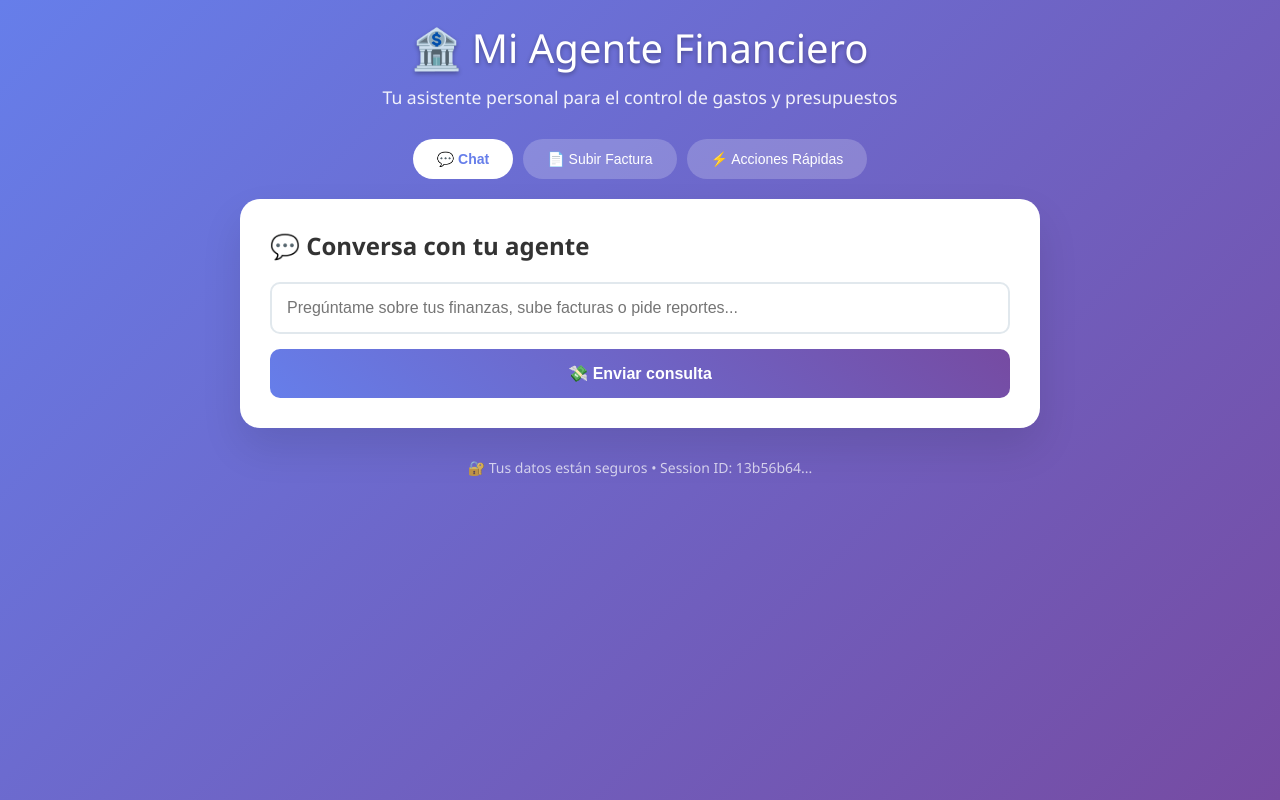
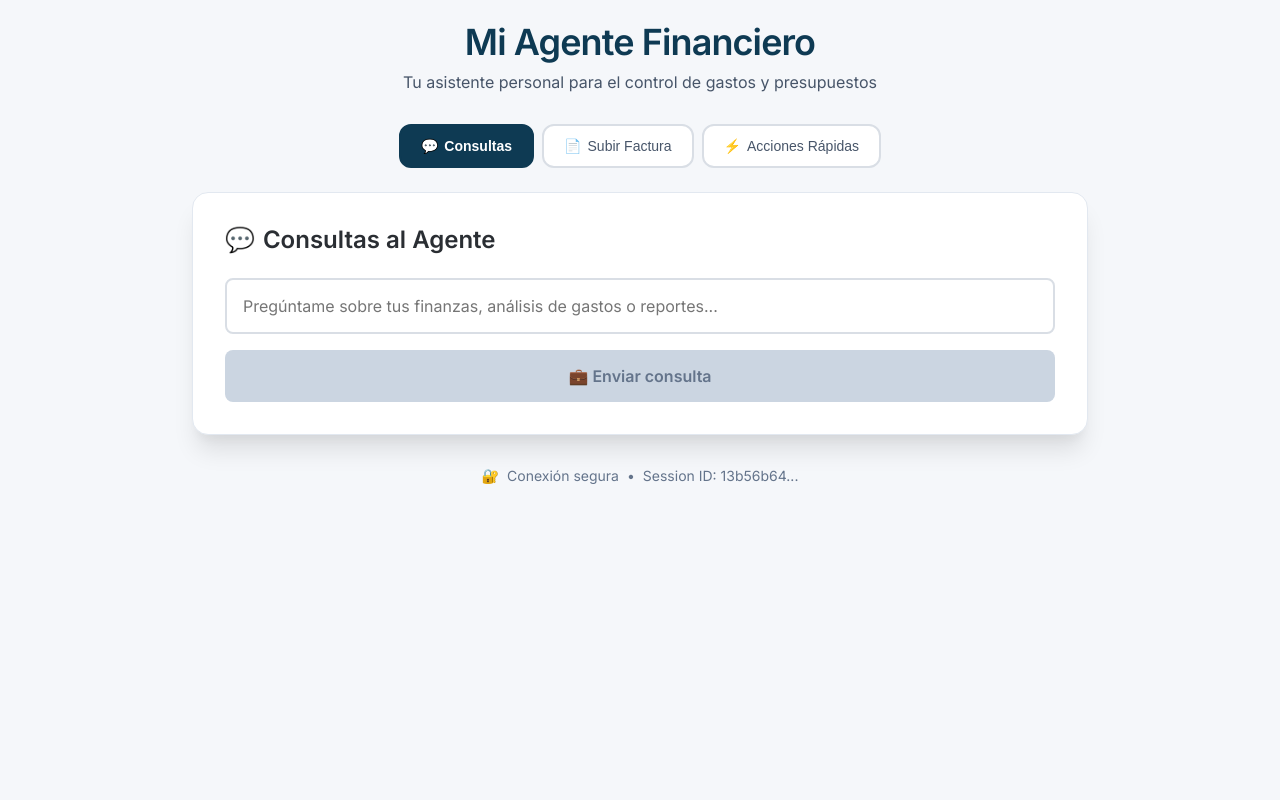
Before and after one commit to Gabitronix1/Frontend_FinancialIA, a React (Create React App) app: page / in a window 1280 px wide. Built offline with nearby package versions, Linux system fonts and the light colour scheme.

Commit message:
Update App.js

```diff
--- a/src/App.js
+++ b/src/App.js
@@ -111,153 +111,400 @@ function App() {
     }
   };
 
-  return (
-    <div style={{
-      fontFamily: "'Segoe UI', Tahoma, Geneva, Verdana, sans-serif",
-      background: "linear-gradient(135deg, #667eea 0%, #764ba2 100%)",
+  const styles = {
+    // Design Tokens
+    colors: {
+      primary: '#0E3A53',
+      accent: '#1B5E20',
+      danger: '#C62828',
+      bg: '#F5F7FA',
+      text: '#2A2E33',
+      border: '#D9DEE5',
+      white: '#FFFFFF',
+      gray50: '#F8FAFC',
+      gray100: '#F1F5F9',
+      gray200: '#E2E8F0',
+      gray300: '#CBD5E1',
+      gray600: '#475569',
+      gray700: '#334155',
+      gray800: '#1E293B'
+    },
+
+    // Base Styles
+    app: {
+      fontFamily: "'Inter', 'Manrope', system-ui, -apple-system, sans-serif",
+      backgroundColor: '#F5F7FA',
       minHeight: "100vh",
       padding: "20px"
-    }}>
+    },
+
+    // Header
+    header: {
+      textAlign: "center",
+      marginBottom: "32px"
+    },
+
+    title: {
+      color: '#0E3A53',
+      fontSize: "2.25rem",
+      fontWeight: "700",
+      margin: "0",
+      letterSpacing: "-0.025em"
+    },
+
+    subtitle: {
+      color: '#475569',
+      fontSize: "1rem",
+      margin: "8px 0 0 0",
+      fontWeight: "400"
+    },
+
+    // Navigation
+    tabContainer: {
+      display: "flex",
+      justifyContent: "center",
+      marginBottom: "24px",
+      gap: "8px"
+    },
+
+    tab: (isActive) => ({
+      padding: "12px 20px",
+      border: "2px solid",
+      borderColor: isActive ? '#0E3A53' : '#D9DEE5',
+      borderRadius: "12px",
+      backgroundColor: isActive ? '#0E3A53' : '#FFFFFF',
+      color: isActive ? '#FFFFFF' : '#475569',
+      fontWeight: isActive ? "600" : "500",
+      fontSize: "14px",
+      cursor: "pointer",
+      transition: "all 0.2s ease-in-out",
+      outline: "none",
+      ':hover': {
+        borderColor: '#0E3A53',
+        transform: "translateY(-1px)"
+      },
+      ':focus-visible': {
+        boxShadow: "0 0 0 3px rgba(14, 58, 83, 0.2)"
+      }
+    }),
+
+    // Main Container
+    mainContainer: {
+      maxWidth: "896px",
+      margin: "0 auto",
+      backgroundColor: '#FFFFFF',
+      borderRadius: "16px",
+      boxShadow: "0 20px 25px -5px rgba(0, 0, 0, 0.1), 0 10px 10px -5px rgba(0, 0, 0, 0.04)",
+      overflow: "hidden",
+      border: "1px solid #E2E8F0"
+    },
+
+    // Content sections
+    contentSection: {
+      padding: "32px"
+    },
+
+    sectionTitle: {
+      color: '#2A2E33',
+      fontSize: "1.5rem",
+      fontWeight: "600",
+      marginBottom: "24px",
+      display: "flex",
+      alignItems: "center",
+      gap: "8px"
+    },
+
+    // Form elements
+    input: {
+      width: "100%",
+      padding: "16px",
+      border: "2px solid #D9DEE5",
+      borderRadius: "8px",
+      fontSize: "16px",
+      outline: "none",
+      transition: "border-color 0.2s ease-in-out, box-shadow 0.2s ease-in-out",
+      boxSizing: "border-box",
+      fontFamily: "inherit",
+      backgroundColor: '#FFFFFF',
+      color: '#2A2E33'
+    },
+
+    inputFocused: {
+      borderColor: '#0E3A53',
+      boxShadow: "0 0 0 3px rgba(14, 58, 83, 0.1)"
+    },
+
+    button: (variant = 'primary', disabled = false) => ({
+      width: "100%",
+      padding: "16px 24px",
+      backgroundColor: disabled
+        ? '#CBD5E1'
+        : variant === 'primary'
+          ? '#0E3A53'
+          : variant === 'success'
+            ? '#1B5E20'
+            : '#FFFFFF',
+      color: disabled
+        ? '#64748B'
+        : variant === 'primary' || variant === 'success'
+          ? '#FFFFFF'
+          : '#2A2E33',
+      border: variant === 'outline' ? "2px solid #D9DEE5" : "none",
+      borderRadius: "8px",
+      fontSize: "16px",
+      fontWeight: "600",
+      cursor: disabled ? "not-allowed" : "pointer",
+      transition: "all 0.2s ease-in-out",
+      outline: "none",
+      fontFamily: "inherit"
+    }),
+
+    // File upload area
+    uploadArea: (hasFile) => ({
+      border: "2px dashed",
+      borderColor: hasFile ? '#1B5E20' : '#0E3A53',
+      borderRadius: "12px",
+      padding: "48px 24px",
+      textAlign: "center",
+      marginBottom: "24px",
+      backgroundColor: hasFile ? 'rgba(27, 94, 32, 0.02)' : 'rgba(14, 58, 83, 0.02)',
+      cursor: "pointer",
+      transition: "all 0.2s ease-in-out"
+    }),
+
+    uploadIcon: {
+      fontSize: "48px",
+      marginBottom: "16px",
+      display: "block"
+    },
+
+    uploadText: {
+      color: '#2A2E33',
+      fontSize: "18px",
+      fontWeight: "600",
+      margin: "0 0 8px 0"
+    },
+
+    uploadSubtext: {
+      color: '#475569',
+      fontSize: "14px",
+      margin: "0"
+    },
+
+    // Quick actions grid
+    actionsGrid: {
+      display: "grid",
+      gridTemplateColumns: "repeat(auto-fit, minmax(240px, 1fr))",
+      gap: "16px"
+    },
+
+    actionCard: {
+      padding: "24px",
+      border: "2px solid #E2E8F0",
+      borderRadius: "12px",
+      backgroundColor: '#FFFFFF',
+      cursor: "pointer",
+      transition: "all 0.2s ease-in-out",
+      textAlign: "center",
+      outline: "none"
+    },
+
+    actionCardHover: {
+      borderColor: '#0E3A53',
+      transform: "translateY(-2px)",
+      boxShadow: "0 10px 15px -3px rgba(14, 58, 83, 0.1), 0 4px 6px -2px rgba(14, 58, 83, 0.05)"
+    },
+
+    actionIcon: {
+      fontSize: "32px",
+      marginBottom: "12px",
+      display: "block"
+    },
+
+    actionTitle: {
+      color: '#2A2E33',
+      fontSize: "16px",
+      fontWeight: "600",
+      margin: "0 0 8px 0"
+    },
+
+    actionDescription: {
+      color: '#64748B',
+      fontSize: "14px",
+      margin: "0",
+      lineHeight: "1.4"
+    },
+
+    // Response section
+    responseSection: {
+      backgroundColor: '#F8FAFC',
+      padding: "32px",
+      borderTop: "1px solid #E2E8F0"
+    },
+
+    responseTitle: {
+      color: '#2A2E33',
+      fontSize: "18px",
+      fontWeight: "600",
+      marginBottom: "16px",
+      display: "flex",
+      alignItems: "center",
+      gap: "8px"
+    },
+
+    responseContent: {
+      backgroundColor: '#FFFFFF',
+      padding: "24px",
+      borderRadius: "8px",
+      border: "1px solid #E2E8F0",
+      fontSize: "14px",
+      lineHeight: "1.6"
+    },
+
+    responseText: {
+      whiteSpace: "pre-wrap",
+      wordBreak: "break-word",
+      margin: "0",
+      fontFamily: "'JetBrains Mono', 'Menlo', 'Monaco', monospace",
+      color: '#2A2E33'
+    },
+
+    errorText: {
+      color: '#C62828',
+      fontWeight: "500"
+    },
+
+    // Footer
+    footer: {
+      textAlign: "center",
+      marginTop: "32px",
+      color: '#64748B',
+      fontSize: "14px"
+    },
+
+    footerText: {
+      margin: "0",
+      display: "flex",
+      alignItems: "center",
+      justifyContent: "center",
+      gap: "8px"
+    }
+  };
+
+  return (
+    <div style={styles.app}>
       {/* Header */}
-      <div style={{
-        textAlign: "center",
-        marginBottom: "30px"
-      }}>
-        <h1 style={{
-          color: "white",
-          fontSize: "2.5rem",
-          fontWeight: "300",
-          margin: "0",
-          textShadow: "0 2px 4px rgba(0,0,0,0.3)"
-        }}>
-          🏦 Mi Agente Financiero
+      <header style={styles.header}>
+        <h1 style={styles.title}>
+          Mi Agente Financiero
         </h1>
-        <p style={{
-          color: "rgba(255,255,255,0.9)",
-          fontSize: "1.1rem",
-          margin: "10px 0 0 0"
-        }}>
+        <p style={styles.subtitle}>
           Tu asistente personal para el control de gastos y presupuestos
         </p>
-      </div>
+      </header>
 
       {/* Navegación por pestañas */}
-      <div style={{
-        display: "flex",
-        justifyContent: "center",
-        marginBottom: "20px"
-      }}>
+      <nav style={styles.tabContainer}>
         {[
-          { key: "chat", label: "💬 Chat", icon: "💬" },
-          { key: "upload", label: "📄 Subir Factura", icon: "📄" },
-          { key: "actions", label: "⚡ Acciones Rápidas", icon: "⚡" }
+          { key: "chat", label: "Consultas", icon: "💬" },
+          { key: "upload", label: "Subir Factura", icon: "📄" },
+          { key: "actions", label: "Acciones Rápidas", icon: "⚡" }
         ].map(tab => (
           <button
             key={tab.key}
             onClick={() => setActiveTab(tab.key)}
-            style={{
-              padding: "12px 24px",
-              margin: "0 5px",
-              border: "none",
-              borderRadius: "25px",
-              background: activeTab === tab.key ? "white" : "rgba(255,255,255,0.2)",
-              color: activeTab === tab.key ? "#667eea" : "white",
-              fontWeight: activeTab === tab.key ? "600" : "400",
-              cursor: "pointer",
-              transition: "all 0.3s ease",
-              fontSize: "14px"
+            style={styles.tab(activeTab === tab.key)}
+            onMouseEnter={(e) => {
+              if (activeTab !== tab.key) {
+                e.target.style.borderColor = '#0E3A53';
+                e.target.style.transform = "translateY(-1px)";
+              }
+            }}
+            onMouseLeave={(e) => {
+              if (activeTab !== tab.key) {
+                e.target.style.borderColor = '#D9DEE5';
+                e.target.style.transform = "translateY(0)";
+              }
             }}
           >
+            <span style={{ marginRight: "6px" }}>{tab.icon}</span>
             {tab.label}
           </button>
         ))}
-      </div>
+      </nav>
 
       {/* Contenedor principal */}
-      <div style={{
-        maxWidth: "800px",
-        margin: "0 auto",
-        background: "white",
-        borderRadius: "20px",
-        boxShadow: "0 20px 40px rgba(0,0,0,0.1)",
-        overflow: "hidden"
-      }}>
+      <main style={styles.mainContainer}>
 
         {/* Tab: Chat */}
         {activeTab === "chat" && (
-          <div style={{ padding: "30px" }}>
-            <h2 style={{
-              color: "#333",
-              marginBottom: "20px",
-              fontSize: "1.5rem"
-            }}>
-              💬 Conversa con tu agente
+          <section style={styles.contentSection}>
+            <h2 style={styles.sectionTitle}>
+              <span>💬</span>
+              Consultas al Agente
             </h2>
 
             <form onSubmit={handleSubmit}>
-              <div style={{ marginBottom: "15px" }}>
+              <div style={{ marginBottom: "16px" }}>
                 <input
                   type="text"
                   value={input}
-                  placeholder="Pregúntame sobre tus finanzas, sube facturas o pide reportes..."
+                  placeholder="Pregúntame sobre tus finanzas, análisis de gastos o reportes..."
                   onChange={(e) => setInput(e.target.value)}
                   disabled={loading}
                   style={{
-                    width: "100%",
-                    padding: "15px",
-                    border: "2px solid #e1e8ed",
-                    borderRadius: "10px",
-                    fontSize: "16px",
-                    outline: "none",
-                    transition: "border-color 0.3s ease",
-                    boxSizing: "border-box"
+                    ...styles.input,
+                    ...(document.activeElement === document.querySelector('input[type="text"]') ? styles.inputFocused : {})
                   }}
-                  onFocus={(e) => e.target.style.borderColor = "#667eea"}
-                  onBlur={(e) => e.target.style.borderColor = "#e1e8ed"}
+                  onFocus={(e) => {
+                    e.target.style.borderColor = '#0E3A53';
+                    e.target.style.boxShadow = "0 0 0 3px rgba(14, 58, 83, 0.1)";
+                  }}
+                  onBlur={(e) => {
+                    e.target.style.borderColor = '#D9DEE5';
+                    e.target.style.boxShadow = "none";
+                  }}
                 />
               </div>
 
               <button
                 type="submit"
                 disabled={loading || (!input.trim() && !selectedFile)}
-                style={{
-                  width: "100%",
-                  padding: "15px",
-                  background: loading ? "#ccc" : "linear-gradient(45deg, #667eea, #764ba2)",
-                  color: "white",
-                  border: "none",
-                  borderRadius: "10px",
-                  fontSize: "16px",
-                  fontWeight: "600",
-                  cursor: loading ? "not-allowed" : "pointer",
-                  transition: "all 0.3s ease"
+                style={styles.button('primary', loading || (!input.trim() && !selectedFile))}
+                onMouseEnter={(e) => {
+                  if (!loading && (input.trim() || selectedFile)) {
+                    e.target.style.backgroundColor = '#1A4D66';
+                    e.target.style.transform = "translateY(-1px)";
+                    e.target.style.boxShadow = "0 4px 6px -1px rgba(14, 58, 83, 0.2)";
+                  }
+                }}
+                onMouseLeave={(e) => {
+                  if (!loading && (input.trim() || selectedFile)) {
+                    e.target.style.backgroundColor = '#0E3A53';
+                    e.target.style.transform = "translateY(0)";
+                    e.target.style.boxShadow = "none";
+                  }
                 }}
               >
-                {loading ? "🤔 Procesando..." : "💸 Enviar consulta"}
+                {loading ? (
+                  <span>🔄 Procesando consulta...</span>
+                ) : (
+                  <span>💼 Enviar consulta</span>
+                )}
               </button>
             </form>
-          </div>
+          </section>
         )}
 
         {/* Tab: Upload */}
         {activeTab === "upload" && (
-          <div style={{ padding: "30px" }}>
-            <h2 style={{
-              color: "#333",
-              marginBottom: "20px",
-              fontSize: "1.5rem"
-            }}>
-              📄 Subir Factura o Boleta
+          <section style={styles.contentSection}>
+            <h2 style={styles.sectionTitle}>
+              <span>📄</span>
+              Procesar Documento
             </h2>
 
-            <div style={{
-              border: "2px dashed #667eea",
-              borderRadius: "15px",
-              padding: "40px",
-              textAlign: "center",
-              marginBottom: "20px",
-              background: selectedFile ? "rgba(102, 126, 234, 0.05)" : "rgba(0,0,0,0.02)"
-            }}>
+            <div style={styles.uploadArea(selectedFile)}>
               <input
                 type="file"
                 onChange={handleFileSelect}
@@ -266,27 +513,20 @@ function App() {
                 id="file-upload"
               />
 
-              <label htmlFor="file-upload" style={{
-                cursor: "pointer",
-                display: "block"
-              }}>
-                <div style={{
-                  fontSize: "48px",
-                  marginBottom: "15px"
-                }}>
+              <label htmlFor="file-upload" style={{ cursor: "pointer", display: "block" }}>
+                <span style={styles.uploadIcon}>
                   {selectedFile ? "✅" : "📎"}
-                </div>
+                </span>
 
-                <h3 style={{ color: "#333", margin: "0 0 10px 0" }}>
-                  {selectedFile ? selectedFile.name : "Seleccionar archivo"}
+                <h3 style={styles.uploadText}>
+                  {selectedFile ? selectedFile.name : "Seleccionar documento"}
                 </h3>
 
-                <p style={{
-                  color: "#666",
-                  margin: "0",
-                  fontSize: "14px"
-                }}>
-                  {selectedFile ? "Archivo listo para procesar" : "Soporta: PNG, JPG, PDF, DOC, DOCX"}
+                <p style={styles.uploadSubtext}>
+                  {selectedFile
+                    ? "Documento listo para procesar"
+                    : "Formatos soportados: PNG, JPG, PDF, DOC, DOCX"
+                  }
                 </p>
               </label>
             </div>
@@ -295,186 +535,148 @@ function App() {
               <input
                 type="text"
                 value={input}
-                placeholder="Instrucciones adicionales (opcional)..."
+                placeholder="Instrucciones adicionales para el procesamiento (opcional)..."
                 onChange={(e) => setInput(e.target.value)}
                 disabled={loading}
                 style={{
-                  width: "100%",
-                  padding: "15px",
-                  border: "2px solid #e1e8ed",
-                  borderRadius: "10px",
-                  fontSize: "16px",
-                  outline: "none",
-                  marginBottom: "15px",
-                  boxSizing: "border-box"
+                  ...styles.input,
+                  marginBottom: "16px"
+                }}
+                onFocus={(e) => {
+                  e.target.style.borderColor = '#0E3A53';
+                  e.target.style.boxShadow = "0 0 0 3px rgba(14, 58, 83, 0.1)";
+                }}
+                onBlur={(e) => {
+                  e.target.style.borderColor = '#D9DEE5';
+                  e.target.style.boxShadow = "none";
                 }}
               />
 
               <button
                 type="submit"
                 disabled={loading || !selectedFile}
-                style={{
-                  width: "100%",
-                  padding: "15px",
-                  background: loading || !selectedFile ? "#ccc" : "linear-gradient(45deg, #667eea, #764ba2)",
-                  color: "white",
-                  border: "none",
-                  borderRadius: "10px",
-                  fontSize: "16px",
-                  fontWeight: "600",
-                  cursor: loading || !selectedFile ? "not-allowed" : "pointer"
+                style={styles.button('success', loading || !selectedFile)}
+                onMouseEnter={(e) => {
+                  if (!loading && selectedFile) {
+                    e.target.style.backgroundColor = '#2E7D32';
+                    e.target.style.transform = "translateY(-1px)";
+                    e.target.style.boxShadow = "0 4px 6px -1px rgba(27, 94, 32, 0.2)";
+                  }
+                }}
+                onMouseLeave={(e) => {
+                  if (!loading && selectedFile) {
+                    e.target.style.backgroundColor = '#1B5E20';
+                    e.target.style.transform = "translateY(0)";
+                    e.target.style.boxShadow = "none";
+                  }
                 }}
               >
-                {loading ? "📤 Procesando factura..." : "💾 Procesar y guardar gasto"}
+                {loading ? (
+                  <span>📤 Procesando documento...</span>
+                ) : (
+                  <span>💾 Procesar y registrar gasto</span>
+                )}
               </button>
             </form>
-          </div>
+          </section>
         )}
 
         {/* Tab: Acciones Rápidas */}
         {activeTab === "actions" && (
-          <div style={{ padding: "30px" }}>
-            <h2 style={{
-              color: "#333",
-              marginBottom: "25px",
-              fontSize: "1.5rem"
-            }}>
-              ⚡ Acciones Rápidas
+          <section style={styles.contentSection}>
+            <h2 style={styles.sectionTitle}>
+              <span>⚡</span>
+              Acciones Rápidas
             </h2>
 
-            <div style={{
-              display: "grid",
-              gridTemplateColumns: "repeat(auto-fit, minmax(200px, 1fr))",
-              gap: "15px"
-            }}>
+            <div style={styles.actionsGrid}>
               {[
                 {
                   action: "ver_presupuesto",
                   label: "Ver Presupuesto",
                   icon: "💰",
-                  description: "Consulta tu presupuesto actual"
+                  description: "Consulta el estado actual de tu presupuesto"
                 },
                 {
                   action: "ver_gastos",
                   label: "Lista de Gastos",
                   icon: "📋",
-                  description: "Revisa todos tus gastos registrados"
+                  description: "Revisa el detalle de todos tus gastos registrados"
                 },
                 {
                   action: "resumen",
                   label: "Resumen Financiero",
                   icon: "📊",
-                  description: "Obtén un análisis de tu situación"
+                  description: "Obtén un análisis completo de tu situación financiera"
                 }
               ].map(item => (
                 <button
                   key={item.action}
                   onClick={() => handleQuickAction(item.action)}
                   disabled={loading}
-                  style={{
-                    padding: "20px",
-                    border: "2px solid #e1e8ed",
-                    borderRadius: "15px",
-                    background: "white",
-                    cursor: loading ? "not-allowed" : "pointer",
-                    transition: "all 0.3s ease",
-                    textAlign: "center"
-                  }}
+                  style={styles.actionCard}
                   onMouseEnter={(e) => {
                     if (!loading) {
-                      e.target.style.borderColor = "#667eea";
+                      e.target.style.borderColor = '#0E3A53';
                       e.target.style.transform = "translateY(-2px)";
-                      e.target.style.boxShadow = "0 8px 20px rgba(102, 126, 234, 0.15)";
+                      e.target.style.boxShadow = "0 10px 15px -3px rgba(14, 58, 83, 0.1), 0 4px 6px -2px rgba(14, 58, 83, 0.05)";
                     }
                   }}
                   onMouseLeave={(e) => {
                     if (!loading) {
-                      e.target.style.borderColor = "#e1e8ed";
+                      e.target.style.borderColor = '#E2E8F0';
                       e.target.style.transform = "translateY(0)";
                       e.target.style.boxShadow = "none";
                     }
                   }}
                 >
-                  <div style={{ fontSize: "32px", marginBottom: "10px" }}>
+                  <span style={styles.actionIcon}>
                     {item.icon}
-                  </div>
-                  <h3 style={{
-                    color: "#333",
-                    margin: "0 0 8px 0",
-                    fontSize: "16px"
-                  }}>
+                  </span>
+                  <h3 style={styles.actionTitle}>
                     {item.label}
                   </h3>
-                  <p style={{
-                    color: "#666",
-                    margin: "0",
-                    fontSize: "12px",
-                    lineHeight: "1.4"
-                  }}>
+                  <p style={styles.actionDescription}>
                     {item.description}
                   </p>
                 </button>
               ))}
             </div>
-          </div>
+          </section>
         )}
 
         {/* Respuesta del agente */}
         {response && (
-          <div style={{
-            background: "#f8f9fc",
-            padding: "30px",
-            borderTop: "1px solid #e1e8ed"
-          }}>
-            <h3 style={{
-              color: "#333",
-              marginBottom: "15px",
-              display: "flex",
-              alignItems: "center",
-              gap: "8px"
-            }}>
-              🤖 Respuesta del Agente Financiero
+          <section style={styles.responseSection}>
+            <h3 style={styles.responseTitle}>
+              <span>🤖</span>
+              Respuesta del Agente Financiero
             </h3>
 
-            <div style={{
-              background: "white",
-              padding: "20px",
-              borderRadius: "10px",
-              border: "1px solid #e1e8ed",
-              fontSize: "14px",
-              lineHeight: "1.6"
-            }}>
+            <div style={styles.responseContent}>
               {response.error ? (
-                <div style={{ color: "#e74c3c" }}>
-                  ❌ {response.error}
+                <div style={styles.errorText}>
+                  <strong>⚠️ Error:</strong> {response.error}
                 </div>
               ) : (
-                <pre style={{
-                  whiteSpace: "pre-wrap",
-                  wordBreak: "break-word",
-                  margin: "0",
-                  fontFamily: "inherit",
-                  color: "#333"
-                }}>
+                <pre style={styles.responseText}>
                   {JSON.stringify(response, null, 2)}
                 </pre>
               )}
             </div>
-          </div>
+          </section>
         )}
-      </div>
+      </main>
 
       {/* Footer */}
-      <div style={{
-        textAlign: "center",
-        marginTop: "30px",
-        color: "rgba(255,255,255,0.7)",
-        fontSize: "14px"
-      }}>
-        <p style={{ margin: "0" }}>
-          🔐 Tus datos están seguros • Session ID: {sessionId?.substring(0, 8)}...
+      <footer style={styles.footer}>
+        <p style={styles.footerText}>
+          <span>🔐</span>
+          <span>Conexión segura</span>
+          <span>•</span>
+          <span>Session ID: {sessionId?.substring(0, 8)}...</span>
         </p>
-      </div>
+      </footer>
     </div>
   );
 }
```
